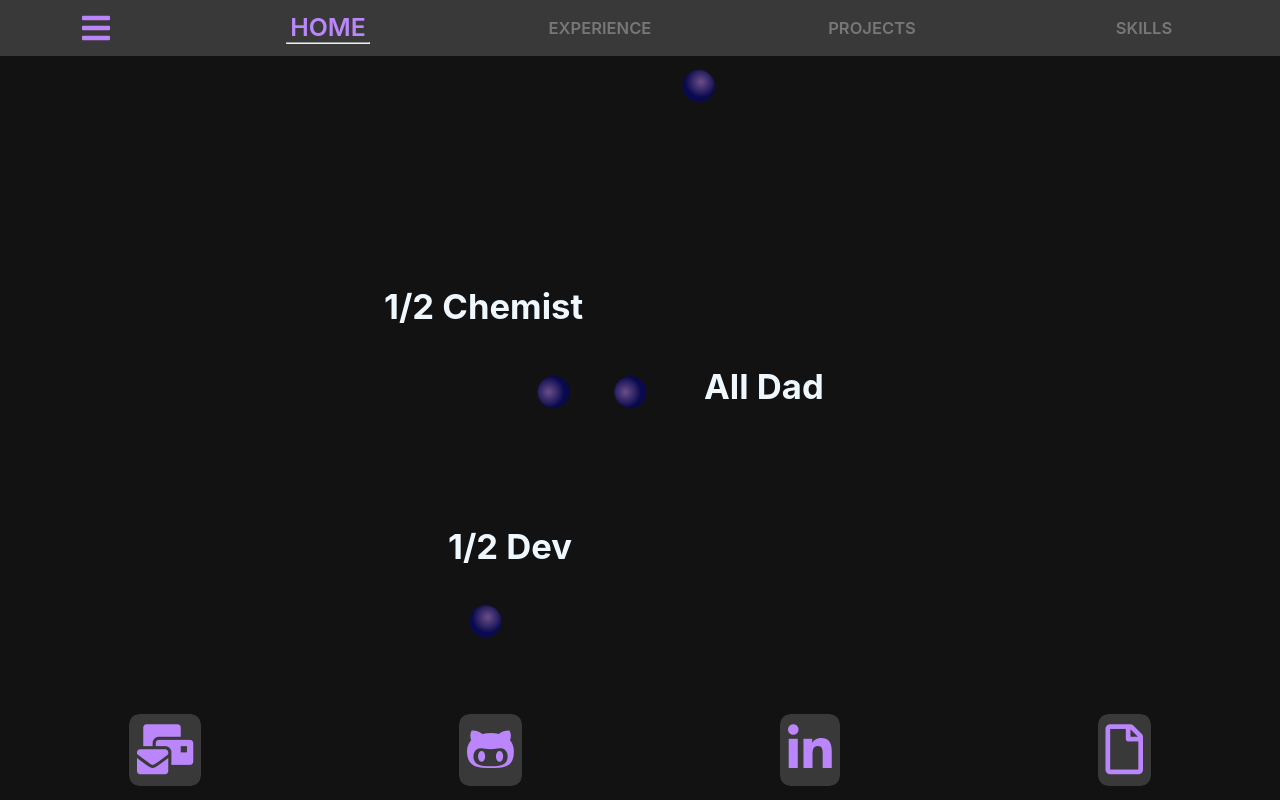
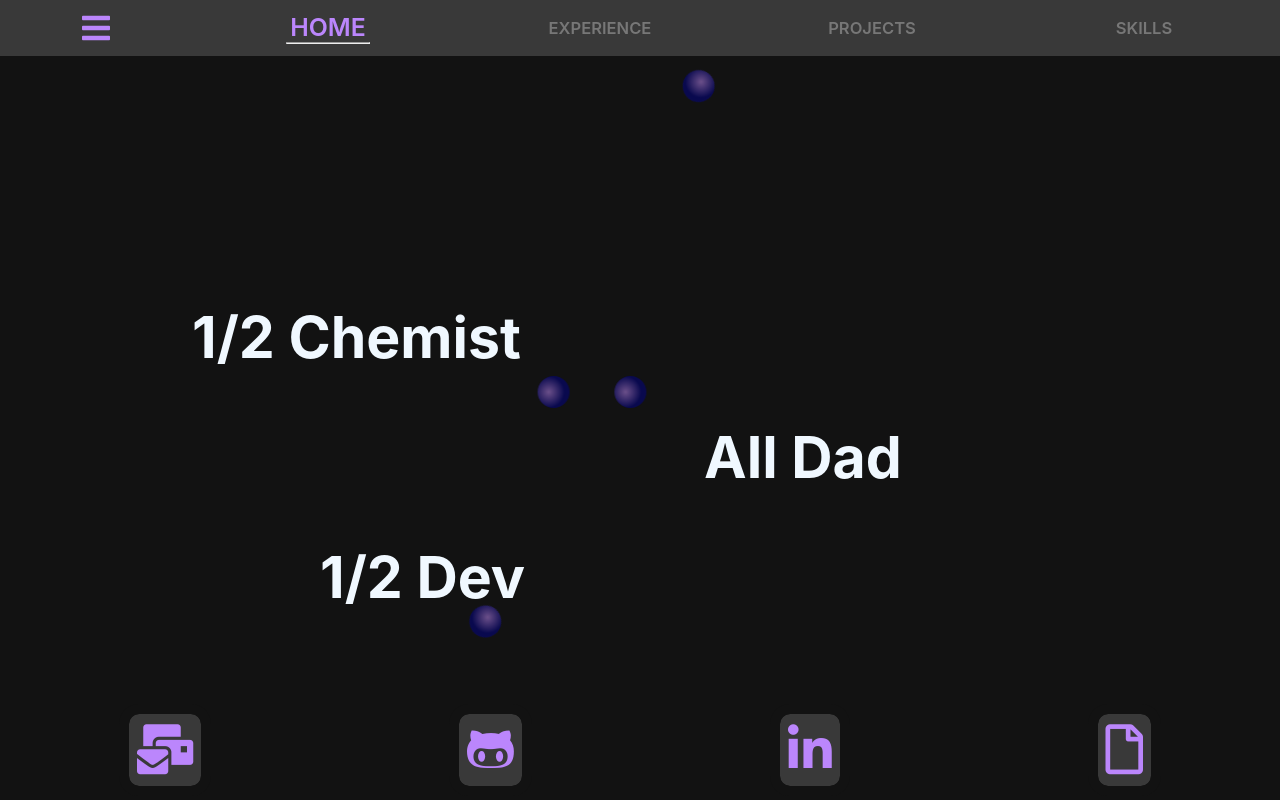
Before and after one commit to ionicprototype/LandingPage, a React (Create React App) app: page /home in a window 1280 px wide. Built offline with nearby package versions, Linux system fonts and the light colour scheme.

Commit message:
- Update styling for ContentSelector headers
 - Remove console.log command from Routes component

```diff
--- a/src/components/ContentSelector.js
+++ b/src/components/ContentSelector.js
@@ -34,9 +34,9 @@ function ContentSelector(props) {
   return (
       <div className="ContentSelector" onClick={toggleOrbit}>
         <div className="orbitWrapper">
-          <h2 style={{ position: "absolute", top: "25vh", left: "30vw", zIndex: "10" }}>1/2 Chemist</h2>
-          <h2 style={{ position: "absolute", top: "35vh", left: "55vw", zIndex: "10" }}>All Dad</h2>
-          <h2 style={{ position: "absolute", top: "55vh", left: "35vw", zIndex: "10" }}>1/2 Dev</h2>
+          <h2 style={{ position: "absolute", top: "25vh", left: "15vw", zIndex: "10" }}>1/2 Chemist</h2>
+          <h2 style={{ position: "absolute", top: "40vh", left: "55vw", zIndex: "10" }}>All Dad</h2>
+          <h2 style={{ position: "absolute", top: "55vh", left: "25vw", zIndex: "10" }}>1/2 Dev</h2>
           {ellipseMap}
         </div>
       </div>
--- a/src/components/Routes.js
+++ b/src/components/Routes.js
@@ -34,7 +34,6 @@ function Routes(props) {
   const getPage = props => {
     let tempIndex  = 0;
     let pageName = props.match.params.name;
-    console.log(pageName);
     let currentPage = combinedLists.find(
       page => page.type.toLowerCase() === pageName.toLowerCase()
     );
--- a/src/styles/ContentSelectorStyles.css
+++ b/src/styles/ContentSelectorStyles.css
@@ -9,7 +9,7 @@
   position: relative;
   width: 100%;
   height: 100%;
-  font-size: calc(8px + 20 * (100vw - 300px) / 1300);
+  font-size: calc(14px + 32 * (100vw - 300px) / 1300);
 }
 
 .containerVert {
```
